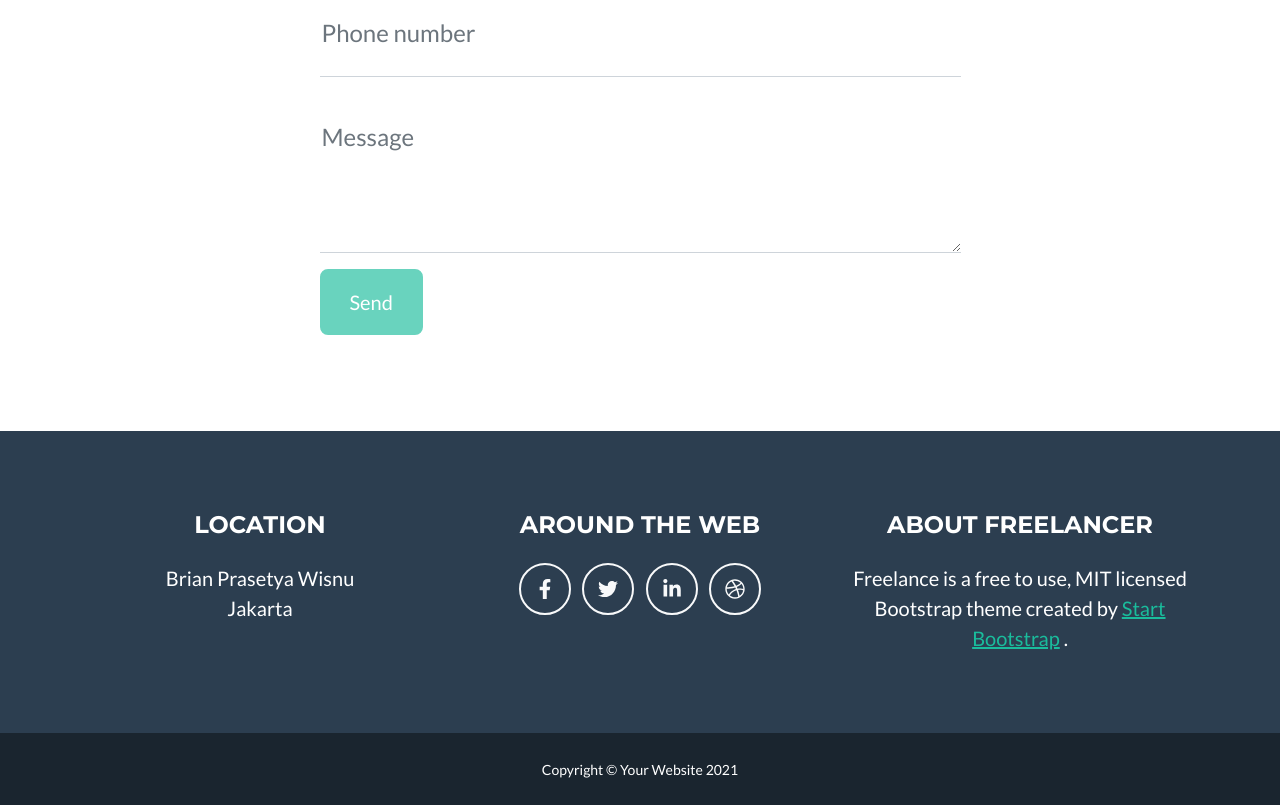
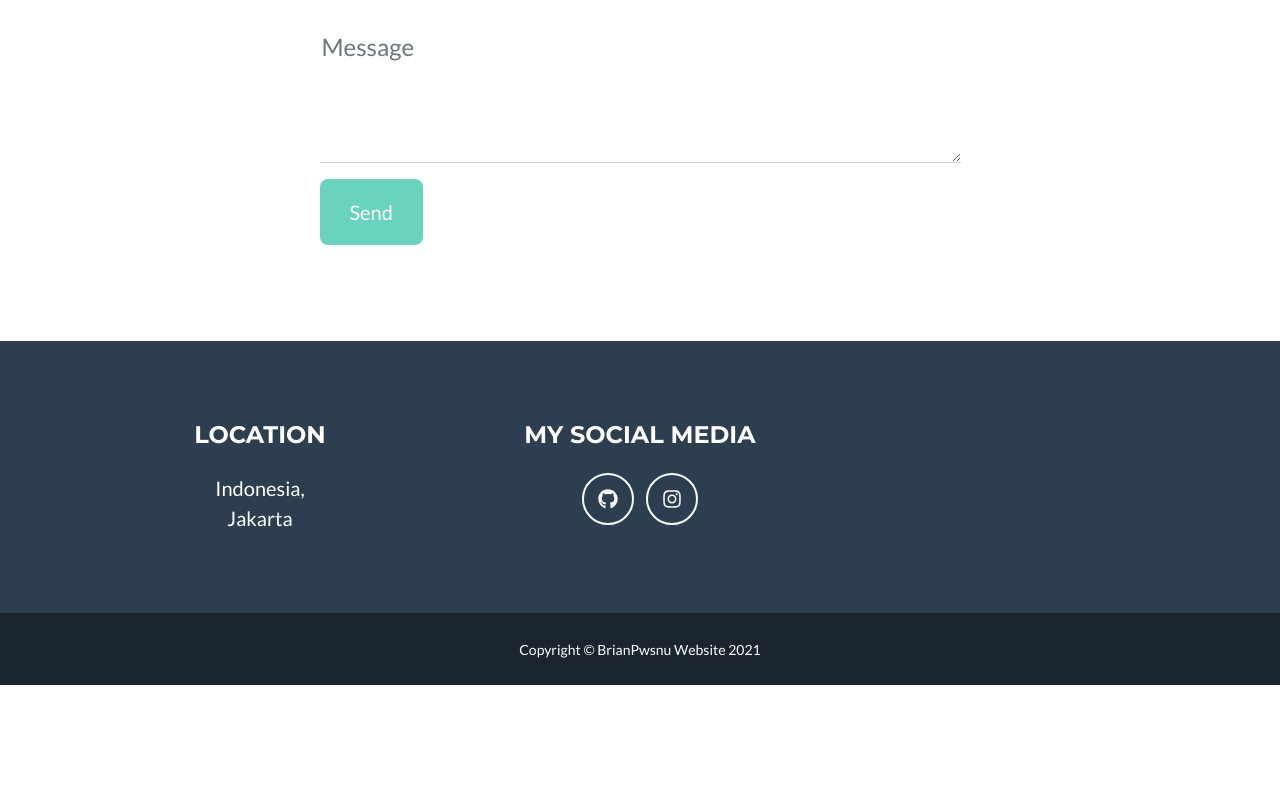
Before and after one commit to BrianPwsnu/My-Portofolio, a plain HTML site: page index.html in a window 1280 px wide. Shown: the part 2478-3283 px from the top of the page. After the commit the page ends 3163 px from the top, so only its background shows below. Drawn offline with nearby package versions, Linux system fonts and the light colour scheme.

Commit message:
commit main

```diff
--- a/index.html
+++ b/index.html
@@ -138,14 +138,6 @@
                     <div class="col-lg-4 ms-auto"><p class="lead">Saya Brian Prasetya Wisnu dri sekolah SMKN 41 JKT</p></div>
                     <div class="col-lg-4 me-auto"><p class="lead">My projrct : Programmer, Web Design, Illustrator, Excel</p></div>
                 </div>
-                <!-- About Section Button-->
-                <div class="text-center mt-4">
-                    <a class="btn btn-xl btn-outline-light" href="https://startbootstrap.com/theme/freelancer/">
-                        <i class="fas fa-download me-2"></i>
-                        Get My CV!
-                    </a>
-                </div>
-            </div>
         </section>
         <!-- Contact Section-->
         <section class="page-section" id="contact">
@@ -226,34 +218,21 @@
                     <div class="col-lg-4 mb-5 mb-lg-0">
                         <h4 class="text-uppercase mb-4">Location</h4>
                         <p class="lead mb-0">
-                            Brian Prasetya Wisnu
+                            Indonesia,
                             <br />
                             Jakarta
                         </p>
                     </div>
                     <!-- Footer Social Icons-->
                     <div class="col-lg-4 mb-5 mb-lg-0">
-                        <h4 class="text-uppercase mb-4">Around the Web</h4>
-                        <a class="btn btn-outline-light btn-social mx-1" href="#!"><i class="fab fa-fw fa-facebook-f"></i></a>
-                        <a class="btn btn-outline-light btn-social mx-1" href="#!"><i class="fab fa-fw fa-twitter"></i></a>
-                        <a class="btn btn-outline-light btn-social mx-1" href="#!"><i class="fab fa-fw fa-linkedin-in"></i></a>
-                        <a class="btn btn-outline-light btn-social mx-1" href="#!"><i class="fab fa-fw fa-dribbble"></i></a>
+                        <h4 class="text-uppercase mb-4">My Social Media</h4>
+                        <a class="btn btn-outline-light btn-social mx-1" href="https://github.com/BrianPwsnu"><i class="fab fa-fw fa-github"></i></a>
+                        <a class="btn btn-outline-light btn-social mx-1" href="https://www.instagram.com/brianpwsnu/"><i class="fab fa-fw fa-instagram"></i></a>
                     </div>
-                    <!-- Footer About Text-->
-                    <div class="col-lg-4">
-                        <h4 class="text-uppercase mb-4">About Freelancer</h4>
-                        <p class="lead mb-0">
-                            Freelance is a free to use, MIT licensed Bootstrap theme created by
-                            <a href="http://startbootstrap.com">Start Bootstrap</a>
-                            .
-                        </p>
-                    </div>
-                </div>
-            </div>
         </footer>
         <!-- Copyright Section-->
         <div class="copyright py-4 text-center text-white">
-            <div class="container"><small>Copyright &copy; Your Website 2021</small></div>
+            <div class="container"><small>Copyright &copy; BrianPwsnu Website 2021</small></div>
         </div>
         <!-- Portfolio Modals-->
         <!-- Portfolio Modal 1-->
```
